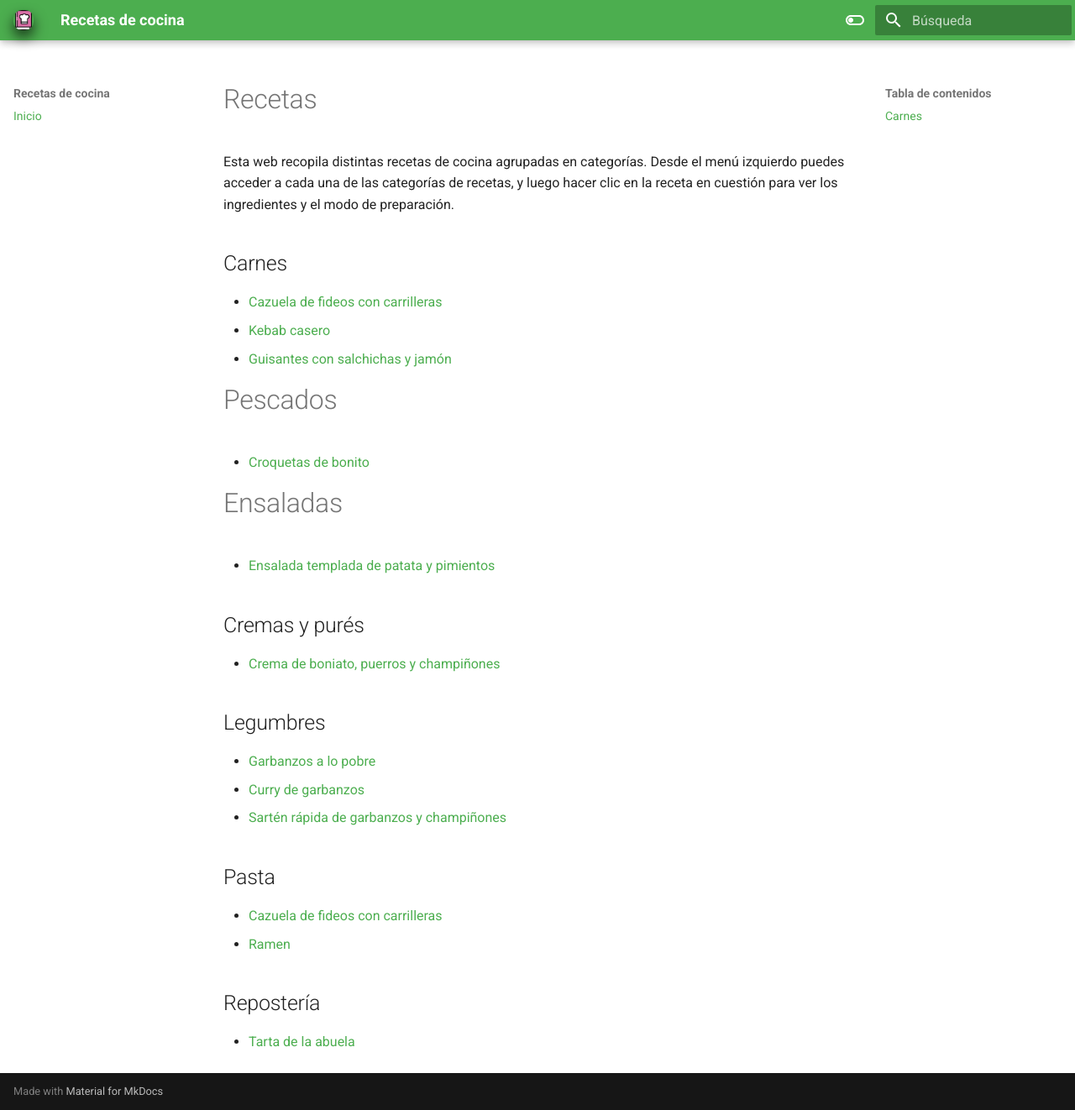
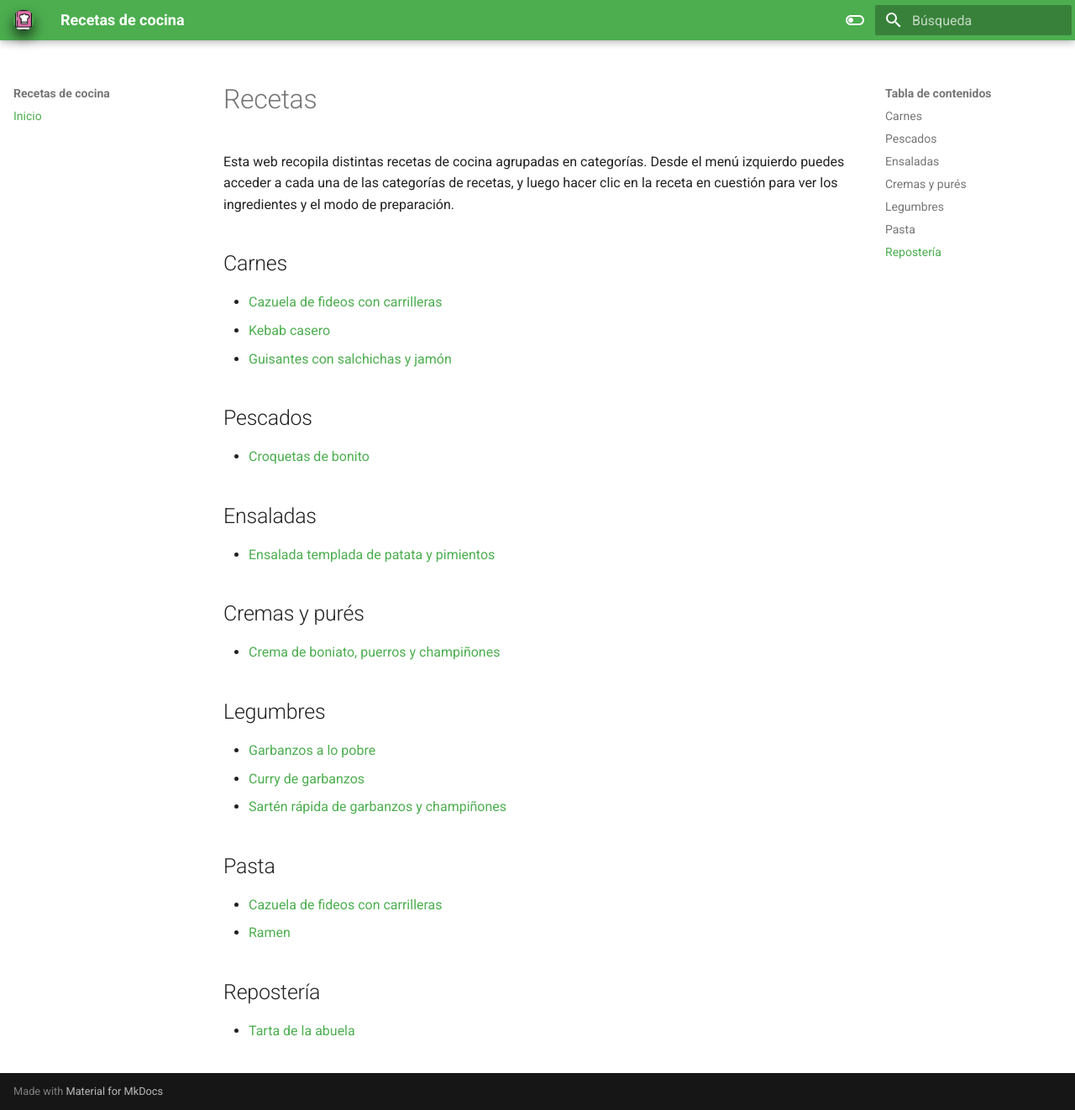
Before and after one commit to nachoiborraIES/recetas, an MkDocs documentation site: the page built from docs/index.md, in a window 1280 px wide and 1322 px high. Shown: the whole window at 84% size. Built offline with MkDocs 1.6.1 and Material for MkDocs 9.7.7, drawn with Linux system fonts in a browser that asks for light colours.

Commit message:
Encabezados index

```diff
--- a/docs/index.md
+++ b/docs/index.md
@@ -8,11 +8,11 @@ Esta web recopila distintas recetas de cocina agrupadas en categorías. Desde el
 * [Kebab casero](kebab.md)
 * [Guisantes con salchichas y jamón](guisantes_salchichas_jamon.md)
 
-# Pescados
+## Pescados
 
 * [Croquetas de bonito](croquetas_bonito.md)
 
-# Ensaladas
+## Ensaladas
 
 * [Ensalada templada de patata y pimientos](ensalada_templada_patata_pimientos.md)
 
```
